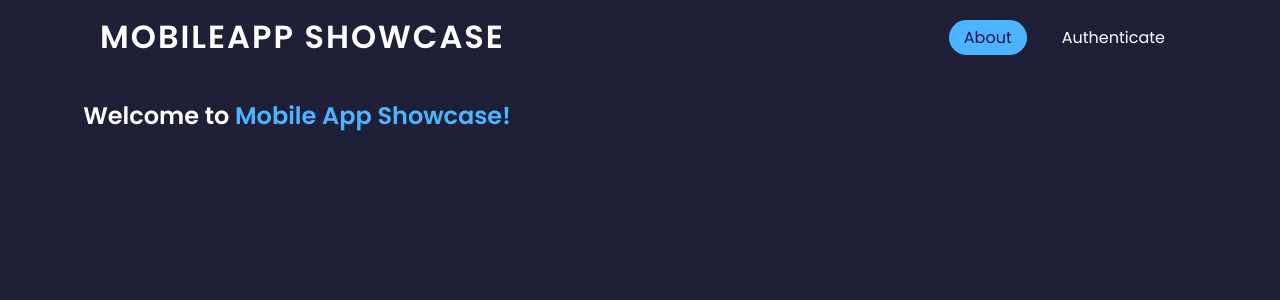
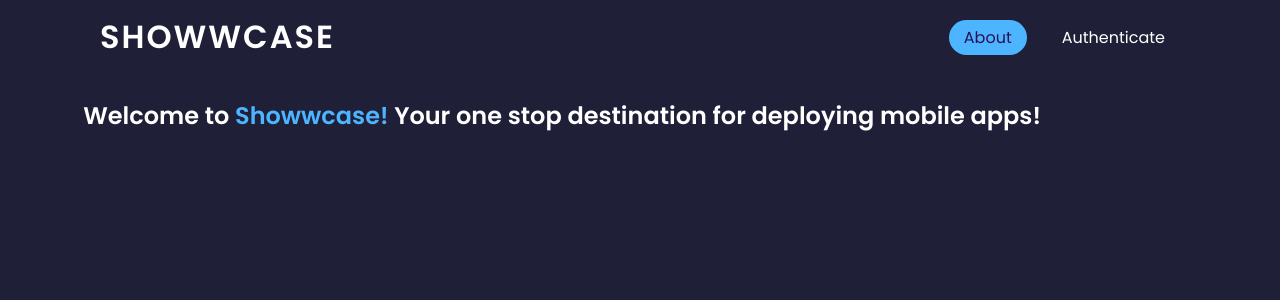
Before and after one commit to masif2002/Showwcase, a React (Create React App) app in the folder frontend/: page / in a window 1280 px wide. Shown: the top 300 px of the page. Built offline with nearby package versions, Linux system fonts and the light colour scheme.

Commit message:
Changes ...

```diff
--- a/frontend/package.json
+++ b/frontend/package.json
@@ -3,6 +3,7 @@
   "version": "0.1.0",
   "private": true,
   "dependencies": {
+    "@novnc/novnc": "^1.4.0",
     "@testing-library/jest-dom": "^5.17.0",
     "@testing-library/react": "^13.4.0",
     "@testing-library/user-event": "^13.5.0",
--- a/frontend/src/Auth.js
+++ b/frontend/src/Auth.js
@@ -6,7 +6,7 @@ import { useHttpClient } from "./hooks/htttp-hook";
 import ErrorModal from "./UIelement/ErrorModal";
 import LoadingSpinner from "./UIelement/LoadingSpinner";
 
-const CLIENT_ID = "9ca15689cc4006dee638";
+const CLIENT_ID = "4b9f0b4d2f261ef00d45";
 
 const Auth = () => {
     const {isLoading, error, clearError} = useHttpClient();
--- a/frontend/src/Home.js
+++ b/frontend/src/Home.js
@@ -44,7 +44,7 @@ const Home = () => {
                     </h2>
                 }
                 <h3>
-                    Select a repository to containerize.
+                    Please select a GitHub repository to deploy >
                 </h3>
                 {userData && <ReposList userName = {userData.login}/>}
             </main>}
--- a/frontend/src/Navigation.js
+++ b/frontend/src/Navigation.js
@@ -8,7 +8,7 @@ const Navigation = () => {
     const auth  = useContext(AuthContext);
   return (
     <header>
-        <a className="logo">mobileapp showcase</a>
+        <a className="logo">SHOWWCASE</a>
         <ul>
             <li>
                 <NavLink to = "/" exact>About</NavLink>
--- a/frontend/src/Welcome.js
+++ b/frontend/src/Welcome.js
@@ -32,10 +32,14 @@ const Welcome = () => {
     }, [auth])
 
     return (
-        <h2 className='Welcome'>
-            Welcome to <span>Mobile App Showcase!</span>
-        </h2>
-    )
+        <>
+            <h2 className='Welcome'>
+                Welcome to <span>Showwcase! </span>
+                    Your one stop destination for deploying mobile apps!
+            </h2>
+
+        </>
+        )
 }
 
 export default Welcome
--- /dev/null
+++ b/frontend/src/style.css
@@ -0,0 +1,4 @@
+button {
+    background: none;
+    text-shadow: none;
+}
--- /dev/null
+++ b/frontend/src/util/server.js
@@ -0,0 +1 @@
+export const server = "http://127.0.0.1:5000"
```
Also changed, not shown: 2 other files (tests, documents, lock files or other folders).
